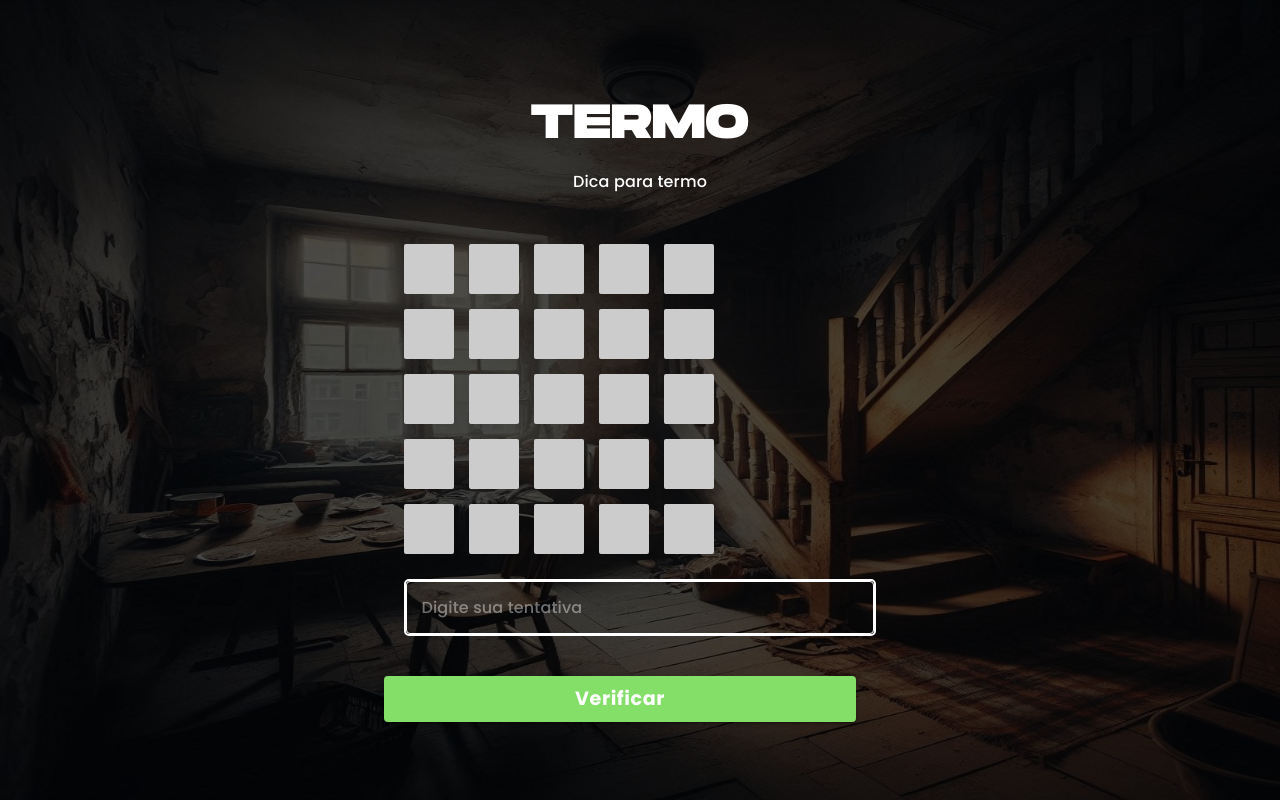
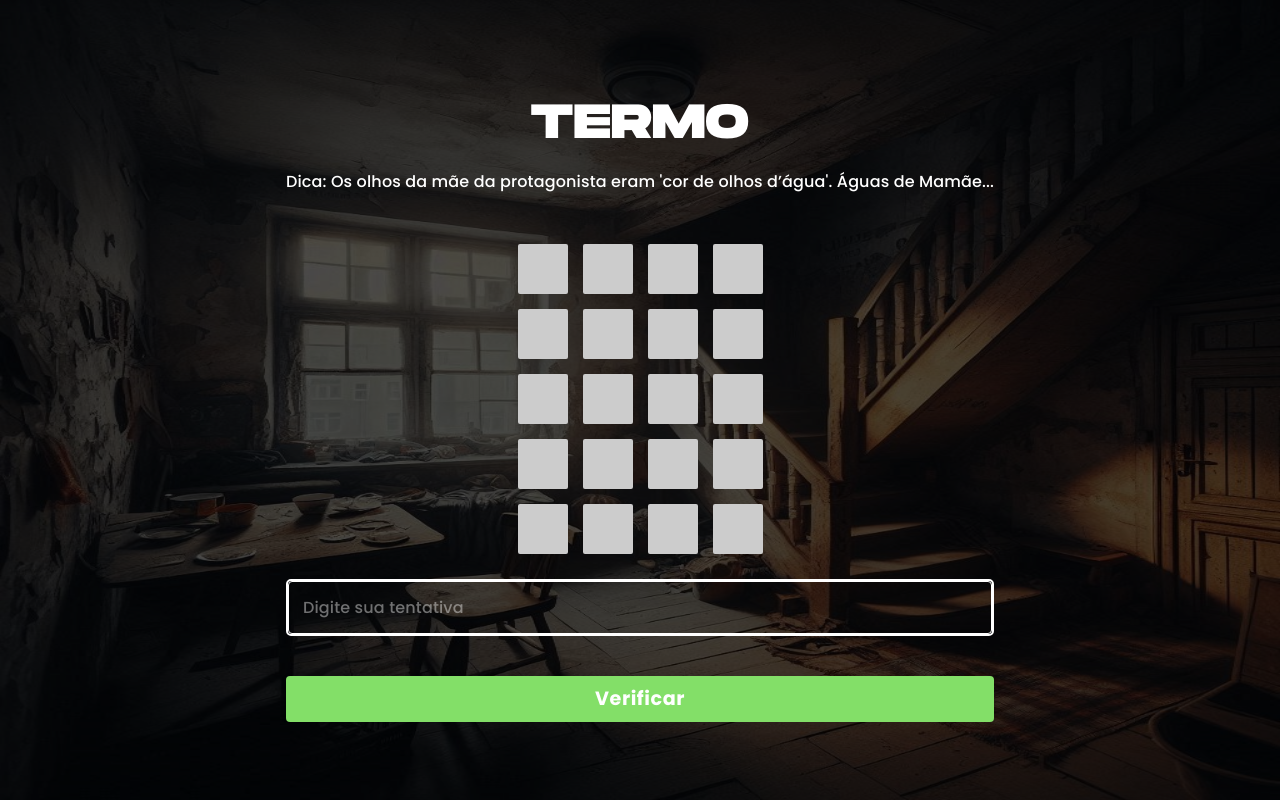
Before and after one commit to dePaula06/educationalTerm, a React (Vite) app: page /game in a window 1280 px wide. Built offline with nearby package versions, Linux system fonts and the light colour scheme.

Commit message:
chore: Addition of correct terms and tips and stylization correction

```diff
--- a/src/pages/game/game.css
+++ b/src/pages/game/game.css
@@ -5,7 +5,10 @@
   align-items: center;
   width: 100%;
   height: 100vh; /* Garante que a altura seja de 100% da viewport */
+  overflow: hidden; /* Evita que o conteúdo extra exceda a altura */
+  padding: 25px;
 }
+
 .imageBackgroundGame {
   position: absolute;
   top: 0;
@@ -36,8 +39,11 @@
   padding: 20px;
   text-align: center;
   color: white;
-    max-width: 90%; /* Opcional: Limita o conteúdo horizontalmente */
+  max-width: 90%; /* Limita o conteúdo horizontalmente */
+  max-height: 90vh; /* Limita a altura para 90% da viewport */
+  overflow-y: auto; /* Adiciona rolagem vertical quando necessário */
 }
+
 /* Novo estilo para header */
 .header {
   margin-bottom: 20px; /* Espaço entre o header e o grid */
@@ -47,6 +53,7 @@
 .attemptsGrid {
   display: flex;
   flex-direction: column;
+  align-items: center;
   gap: 15px; /* Aumenta o espaço entre as linhas */
   margin: 50px 0 20px 0;
 }
@@ -55,7 +62,6 @@
   display: flex;
   gap: 15px; /* Aumenta o espaço entre as células para espaçamento horizontal */
 }
-
 
 .attemptCell {
   width: 50px;
--- a/src/pages/game/game.jsx
+++ b/src/pages/game/game.jsx
@@ -3,8 +3,19 @@ import { useNavigate } from "react-router-dom"; // Importando useNavigate
 import { Button, Typography, TextField } from "@mui/material";
 import "./game.css";
 
-const words = ["TERMO", "EXEMPLO", "CODIGO"];
-const hints = ["Dica para termo", "Dica para exemplo", "Dica para código"];
+// Import ícones FontAwesome
+import { FontAwesomeIcon } from "@fortawesome/react-fontawesome";
+import { faArrowRight, faCheck } from "@fortawesome/free-solid-svg-icons";
+
+const words = ["OXUM", "ORIXAS", "YABAS", "RAINHA", "VERRUGA", "SEIS"];
+const hints = [
+  "Os olhos da mãe da protagonista eram 'cor de olhos d’água'. Águas de Mamãe...",
+  "Ao voltar para casa, a protagonista sentiu-se cumprindo um ritual. Descobrir a cor dos olhos de sua mãe era como uma oferenda aos...",
+  "Como eram chamadas as ancestrais da protagonista, que entoavam louvores e aravam a terra desde a África?",
+  "Qual era a brincadeira favorita da mãe com suas filhas?",
+  "Ao brincar de pentear a boneca-mãe, as filhas confundiram uma ___ com um piolho.",
+  "Quantas irmãs a protagonista tem?",
+];
 
 function Game() {
   const [currentWordIndex, setCurrentWordIndex] = useState(0);
@@ -92,7 +103,7 @@ function Game() {
             align="center"
             sx={{ fontFamily: "Poppins-Medium", marginTop: "10px" }}
           >
-            {currentHint}
+            Dica: {currentHint}
           </Typography>
         </div>
         <div className="attemptsGrid">
@@ -144,8 +155,10 @@ function Game() {
               variant="outlined"
               value={currentAttempt}
               onChange={(e) => {
-                if (e.target.value.length <= currentWord.length) {
-                  setCurrentAttempt(e.target.value.toUpperCase());
+                const regex = /^[A-Z]*$/; // Somente letras maiúsculas sem acentuação
+                const input = e.target.value.toUpperCase().replace(/[^A-Z]/g, ""); // Remove acentos e caracteres inválidos
+                if (input.length <= currentWord.length && regex.test(input)) {
+                  setCurrentAttempt(input);
                 }
               }}
               onKeyPress={(e) => e.key === "Enter" && checkAttempt()}
@@ -162,6 +175,7 @@ function Game() {
                 fontFamily: "Poppins-Bold",
                 fontSize: "1.2rem",
                 textTransform: "capitalize",
+                marginLeft: "20px",
               }}
             >
               Verificar
@@ -192,9 +206,26 @@ function Game() {
                 fontFamily: "Poppins-Bold",
                 fontSize: "1.2rem",
                 textTransform: "capitalize",
+                marginLeft: "20px",
               }}
             >
-              {currentWordIndex < words.length - 1 ? "Próxima Palavra" : "Finalizar"}
+              {currentWordIndex < words.length - 1 ? (
+                <>
+                  Próxima Palavra{" "}
+                  <FontAwesomeIcon
+                    icon={faArrowRight}
+                    style={{ marginLeft: "15px" }}
+                  />
+                </>
+              ) : (
+                <>
+                  Finalizar{" "}
+                  <FontAwesomeIcon
+                    icon={faCheck}
+                    style={{ marginLeft: "15px" }}
+                  />
+                </>
+              )}
             </Button>
           </>
         )}
```
Lines whose indentation alone changed are shown as unchanged.
